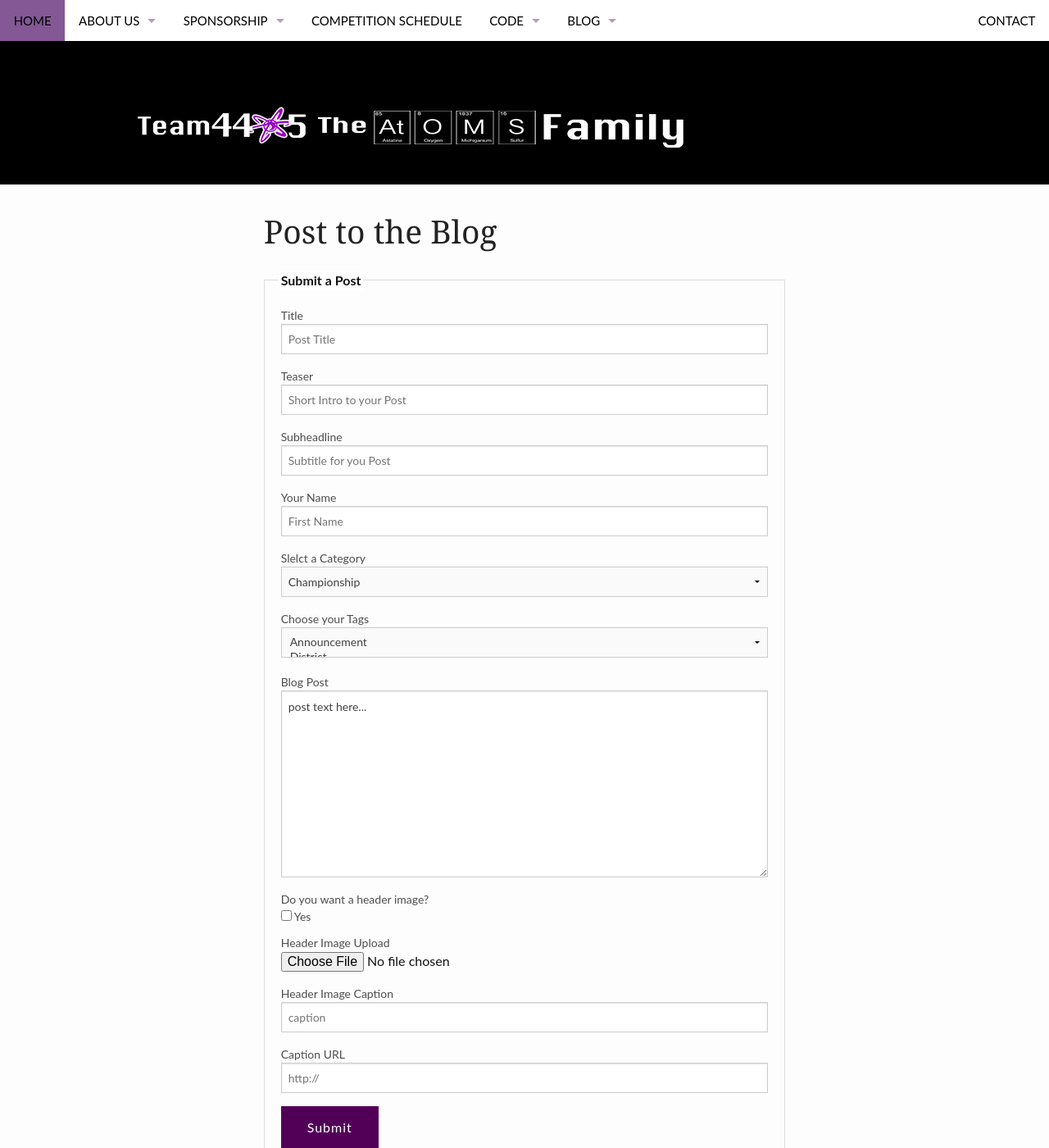
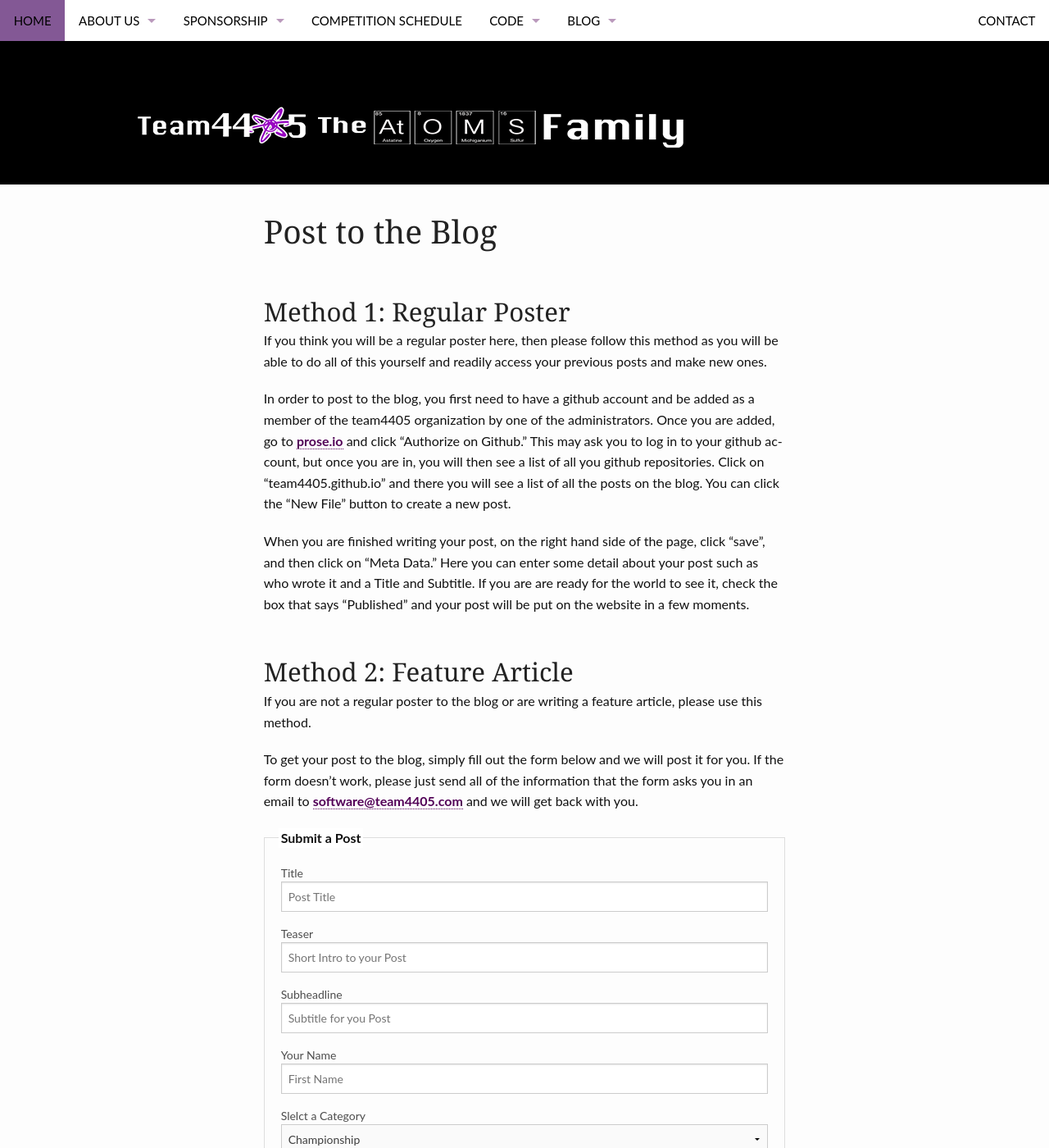
Before and after one commit to team4405/team4405.github.io, a Jekyll site: the page built from pages/posting.md, in a window 1280 px wide and 1400 px high. Shown: the whole window at 82% size. Built offline with Jekyll 4.4.1, drawn with Linux system fonts in a browser that asks for light colours; nearby versions of some CDN libraries.

Commit message:
Update posting.md

```diff
--- a/pages/posting.md
+++ b/pages/posting.md
@@ -6,6 +6,22 @@ show_meta: false
 teaser: ''
 permalink: "/posting/"
 ---
+
+
+
+##Method 1: Regular Poster
+
+If you think you will be a regular poster here, then please follow this method as you will be able to do all of this yourself and readily access your previous posts and make new ones.
+
+In order to post to the blog, you first need to have a github account and be added as a member of the team4405 organization by one of the administrators. Once you are added, go to [prose.io](http://prose.io/) and click "Authorize on Github." This may ask you to log in to your github account, but once you are in, you will then see a list of all you github repositories. Click on "team4405.github.io" and there you will see a list of all the posts on the blog. You can click the "New File" button to create a new post.
+
+When you are finished writing your post, on the right hand side of the page, click "save", and then click on "Meta Data." Here you can enter some detail about your post such as who wrote it and a Title and Subtitle. If you are are ready for the world to see it, check the box that says "Published" and your post will be put on the website in a few moments.
+
+##Method 2: Feature Article
+
+If you are not a regular poster to the blog or are writing a feature article, please use this method.
+
+To get your post to the blog, simply fill out the form below and we will post it for you. If the form doesn't work, please just send all of the information that the form asks you in an email to [software@team4405.com](mailto:software@team4405.com) and we will get back with you.
 
 <script src="http://cdn.ckeditor.com/4.5.1/standard/ckeditor.js"></script>
 
```
